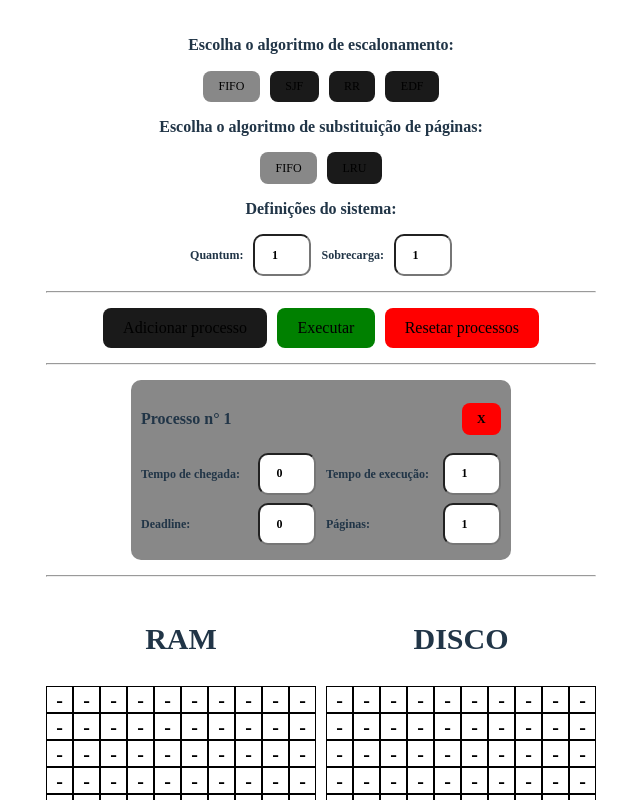
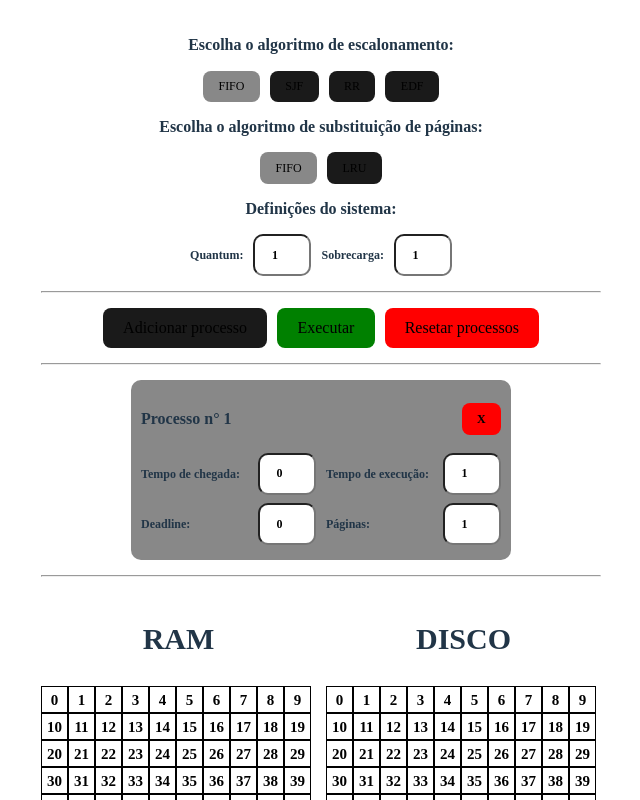
Before and after one commit to BeHaga/so_mata_58, a React (Vite) app in the folder trabalho_principal_so/: page / in a window 1280 px wide. Shown: the top 800 px of the page, without its empty margins (319-959 px from the left). Built offline with nearby package versions, Linux system fonts and the light colour scheme.

Commit message:
Upgrade na estrutura da RAM e Disco

```diff
--- a/trabalho_principal_so/src/App.css
+++ b/trabalho_principal_so/src/App.css
@@ -90,6 +90,12 @@
   font-size: 3rem;
 }
 
+.largura10 {
+  display: flex;
+  flex-wrap: wrap;
+  max-width: 27.5rem;
+}
+
 /* .logo {
   height: 6em;
   padding: 1.5em;
--- a/trabalho_principal_so/src/App.tsx
+++ b/trabalho_principal_so/src/App.tsx
@@ -93,6 +93,22 @@ function App() {
     setExibirGrafico(true)
   }
 
+  const criarRam = () => {
+    const enderecosRam = []
+    for (let i = 0; i < 50; i++) {
+      enderecosRam.push(<Ram id={i} />)
+    }
+    return enderecosRam
+  }
+
+  const criarDisco = () => {
+    const enderecosDisco = []
+    for (let i = 0; i < 150; i++) {
+      enderecosDisco.push(<Disco id={i} />)
+    }
+    return enderecosDisco
+  }
+
   return (
     <>
       <Escolhas
@@ -162,55 +178,17 @@ function App() {
       <div className='paginacao'>
         <section>
           <h2>RAM</h2>
-          <Ram/>
-          <Ram/>
-          <Ram/>
-          <Ram/>
-          <Ram/>
+          <div className='largura10'>
+            {criarRam()}
+          </div>
         </section>
         <section>
           <h2>DISCO</h2>
-          <Disco/>
-          <Disco/>
-          <Disco/>
-          <Disco/>
-          <Disco/>
-          <Disco/>
-          <Disco/>
-          <Disco/>
-          <Disco/>
-          <Disco/>
-          <Disco/>
-          <Disco/>
-          <Disco/>
-          <Disco/>
-          <Disco/>
+          <div className='largura10'>
+            {criarDisco()}
+          </div>
         </section>
       </div>
-      {/* <Processos></Processos> */}
-
-
-
-      {/* <div>
-        <a href="https://vite.dev" target="_blank">
-          <img src={viteLogo} className="logo" alt="Vite logo" />
-        </a>
-        <a href="https://react.dev" target="_blank">
-          <img src={reactLogo} className="logo react" alt="React logo" />
-        </a>
-      </div>
-      <h1>Vite + React</h1>
-      <div className="card">
-        <button onClick={() => setCount((count) => count + 1)}>
-          count is {count}
-        </button>
-        <p>
-          Edit <code>src/App.tsx</code> and save to test HMR
-        </p>
-      </div>
-      <p className="read-the-docs">
-        Click on the Vite and React logos to learn more
-      </p> */}
     </>
   )
 }
--- a/trabalho_principal_so/src/components/disco/disco.tsx
+++ b/trabalho_principal_so/src/components/disco/disco.tsx
@@ -1,18 +1,19 @@
 import './disco.css';
 
-export default function Disco() {
+export default function Disco({ id }: { id: number}) {
     return (
-        <div className='paginacaoLinha'>
-        <div className='quadradoPaginacao'>-</div>
-        <div className='quadradoPaginacao'>-</div>
-        <div className='quadradoPaginacao'>-</div>
-        <div className='quadradoPaginacao'>-</div>
-        <div className='quadradoPaginacao'>-</div>
-        <div className='quadradoPaginacao'>-</div>
-        <div className='quadradoPaginacao'>-</div>
-        <div className='quadradoPaginacao'>-</div>
-        <div className='quadradoPaginacao'>-</div>
-        <div className='quadradoPaginacao'>-</div>
-        </div>
+        <div className='quadradoPaginacao'>{id}</div>
+        // <div className='paginacaoLinha'>
+        //     <div className='quadradoPaginacao'>-</div>
+        //     <div className='quadradoPaginacao'>-</div>
+        //     <div className='quadradoPaginacao'>-</div>
+        //     <div className='quadradoPaginacao'>-</div>
+        //     <div className='quadradoPaginacao'>-</div>
+        //     <div className='quadradoPaginacao'>-</div>
+        //     <div className='quadradoPaginacao'>-</div>
+        //     <div className='quadradoPaginacao'>-</div>
+        //     <div className='quadradoPaginacao'>-</div>
+        //     <div className='quadradoPaginacao'>-</div>
+        // </div>
     )
 }
--- a/trabalho_principal_so/src/components/ram/ram.css
+++ b/trabalho_principal_so/src/components/ram/ram.css
@@ -25,6 +25,6 @@
     background: #fff;
     border-color: red;
     border: solid 0.1rem;
-    font-size: 2rem;
+    font-size: 1.5rem;
     color: #000;
 }
--- a/trabalho_principal_so/src/components/ram/ram.tsx
+++ b/trabalho_principal_so/src/components/ram/ram.tsx
@@ -1,18 +1,19 @@
 import './ram.css';
 
-export default function Ram() {
+export default function Ram({ id }: { id: number}) {
     return (
-        <div className='paginacaoLinha'>
-            <div className='quadradoPaginacao'>-</div>
-            <div className='quadradoPaginacao'>-</div>
-            <div className='quadradoPaginacao'>-</div>
-            <div className='quadradoPaginacao'>-</div>
-            <div className='quadradoPaginacao'>-</div>
-            <div className='quadradoPaginacao'>-</div>
-            <div className='quadradoPaginacao'>-</div>
-            <div className='quadradoPaginacao'>-</div>
-            <div className='quadradoPaginacao'>-</div>
-            <div className='quadradoPaginacao'>-</div>
-        </div>
+        <div className='quadradoPaginacao'>{id}</div>
+        // <div className='paginacaoLinha'>
+        //     <div className='quadradoPaginacao'>-</div>
+        //     <div className='quadradoPaginacao'>-</div>
+        //     <div className='quadradoPaginacao'>-</div>
+        //     <div className='quadradoPaginacao'>-</div>
+        //     <div className='quadradoPaginacao'>-</div>
+        //     <div className='quadradoPaginacao'>-</div>
+        //     <div className='quadradoPaginacao'>-</div>
+        //     <div className='quadradoPaginacao'>-</div>
+        //     <div className='quadradoPaginacao'>-</div>
+        //     <div className='quadradoPaginacao'>-</div>
+        // </div>
     )
 }
```
